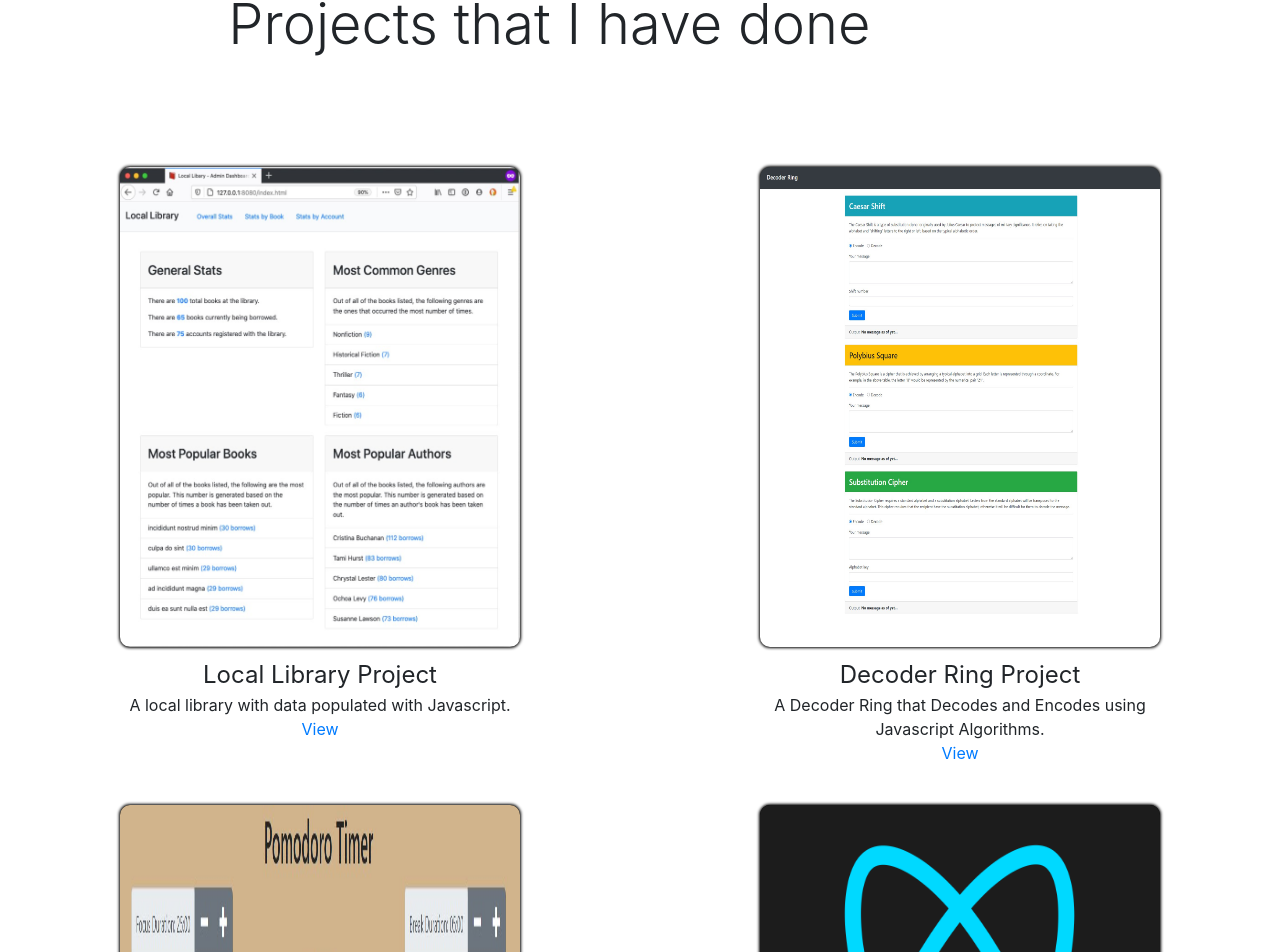
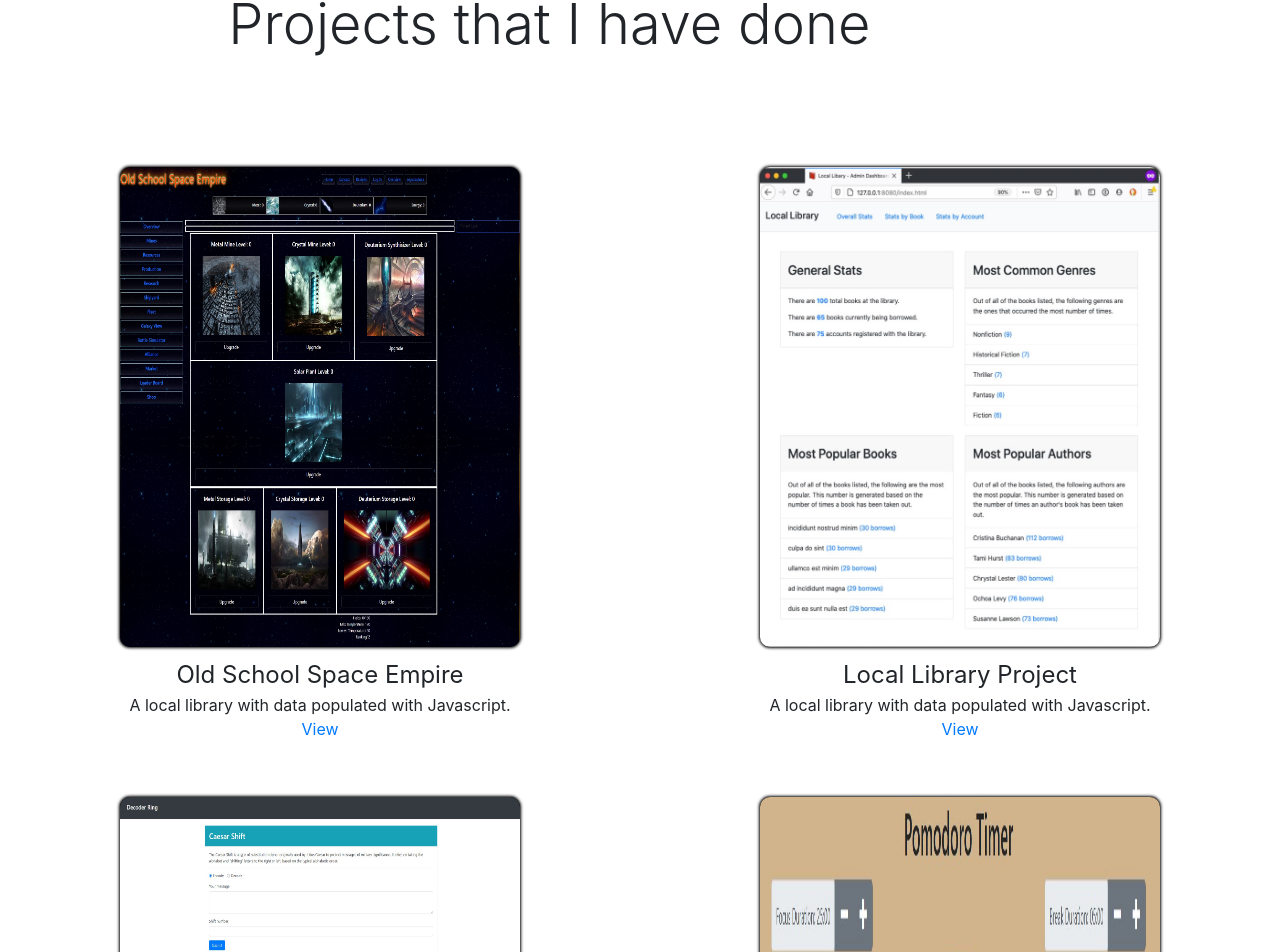
Before and after one commit to JonathanMartin-gif/portfolio-react, a React (Create React App) app: page / in a window 1280 px wide. Shown: the part 352-1304 px from the top of the page. Built offline with nearby package versions, Linux system fonts and the light colour scheme.

Commit message:
Old School Space Empire Project added to list

```diff
--- a/src/components/Carousel.js
+++ b/src/components/Carousel.js
@@ -1,4 +1,5 @@
 import React from 'react'
+import OSSE from '../assets/images/OSSE.jpg'
 import localLibrary from '../assets/images/LocalLibrary.jpg'
 import decoderRing from '../assets/images/DecoderRing.jpg'
 import pomodoro from '../assets/images/Pomodoro.jpg'
@@ -15,6 +16,14 @@ class Carousel extends React.Component {
       items: [
         {
           id: 0,
+          title: 'Old School Space Empire',
+          subTitle: 'A local library with data populated with Javascript.',
+          imgSrc: OSSE,
+          link: 'https://oldschoolspaceeempire.com',
+          selected: true,
+        },
+        {
+          id: 1,
           title: 'Local Library Project',
           subTitle: 'A local library with data populated with Javascript.',
           imgSrc: localLibrary,
@@ -23,7 +32,7 @@ class Carousel extends React.Component {
           selected: true,
         },
         {
-          id: 1,
+          id: 2,
           title: 'Decoder Ring Project',
           subTitle:
             'A Decoder Ring that Decodes and Encodes using Javascript Algorithms.',
@@ -32,7 +41,7 @@ class Carousel extends React.Component {
           selected: true,
         },
         {
-          id: 2,
+          id: 3,
           title: 'Pomodoro Timer',
           subTitle: 'A time project in React.js.',
           imgSrc: pomodoro,
@@ -40,7 +49,7 @@ class Carousel extends React.Component {
           selected: true,
         },
         {
-          id: 3,
+          id: 4,
           title: 'FlashCard App',
           subTitle: `A flash-card application built with react.js from API calls.
             Please note that there is a live version of this project,
@@ -50,7 +59,7 @@ class Carousel extends React.Component {
           selected: true,
         },
         {
-          id: 4,
+          id: 5,
           title: 'GrubDash API',
           subTitle: `A API built for a GrubDash front-end using Node.js/Express.js.
             This is only the API with no database.`,
```
Also changed, not shown: src/assets/images/OSSE.jpg (added), 1 other file (tests, documents, lock files or other folders).
